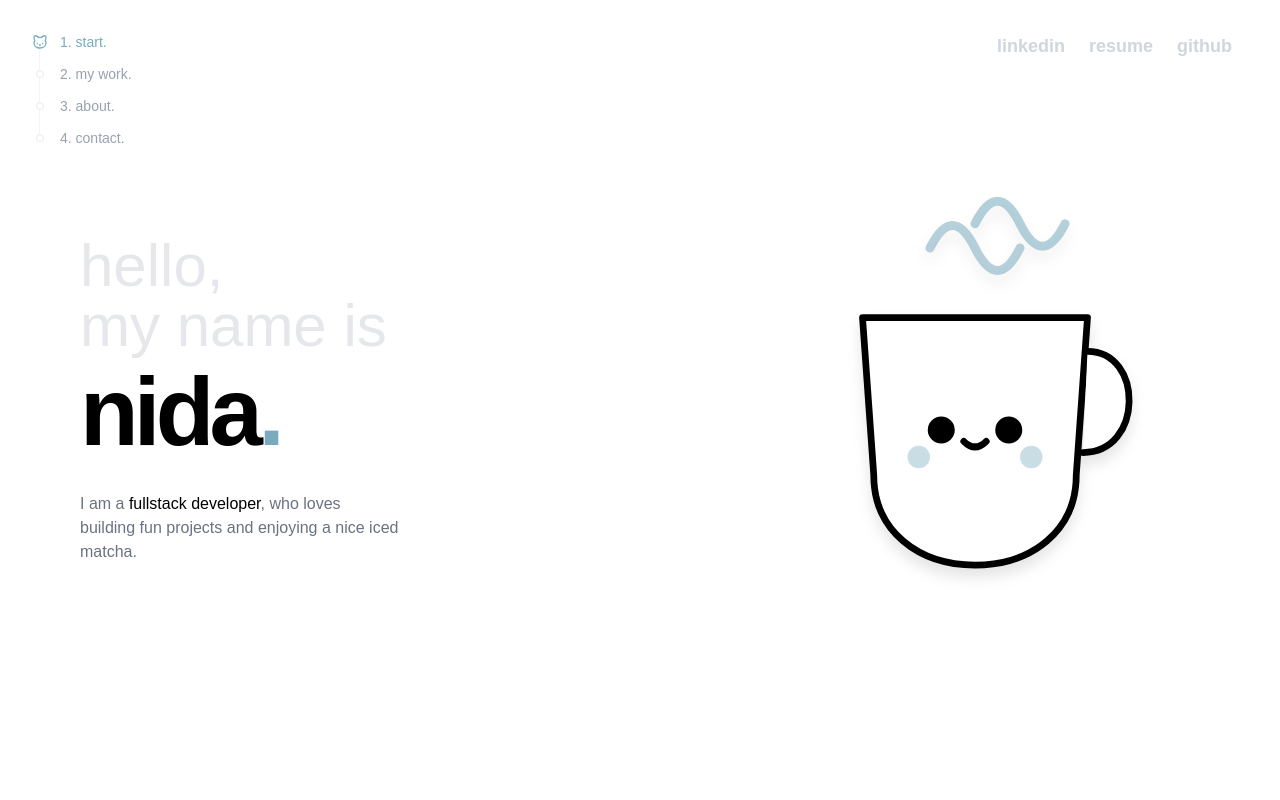
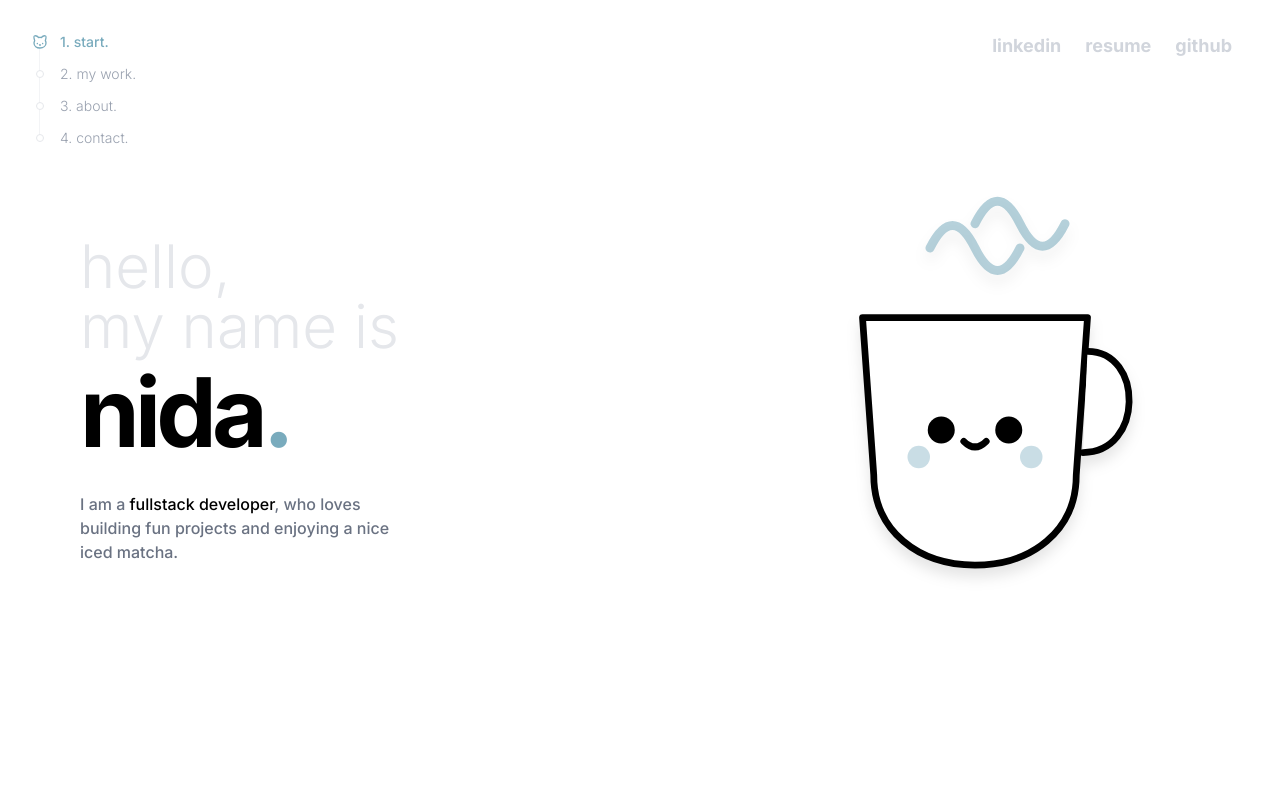
Before and after one commit to nidarath/porfolio, a Next.js app: page / in a window 1280 px wide. Shown: the top 800 px of the page. Built offline with nearby package versions, Linux system fonts and the light colour scheme.

Commit message:
changed font to inter

```diff
--- a/app/globals.css
+++ b/app/globals.css
@@ -25,8 +25,11 @@ html {
 body {
   background: var(--background);
   color: var(--foreground);
-  font-family: Arial, Helvetica, sans-serif;
+  font-weight: 200;
   cursor: none !important;
   -webkit-font-smoothing: antialiased;
   -moz-osx-font-smoothing: grayscale;
 }
+
+.font-black { font-weight: 700 !important; }
+.font-bold  { font-weight: 600 !important; }
--- a/app/layout.tsx
+++ b/app/layout.tsx
@@ -1,15 +1,11 @@
-import { Geist, Geist_Mono } from "next/font/google";
+import { Inter } from "next/font/google";
 import "./globals.css";
 import CustomCursor from "@/components/cursor";
 
-const geistSans = Geist({
-  variable: "--font-geist-sans",
+const inter = Inter({
   subsets: ["latin"],
-});
-
-const geistMono = Geist_Mono({
-  variable: "--font-geist-mono",
-  subsets: ["latin"],
+  weight: ["100", "200", "300", "400", "500", "700", "900"],
+  display: "swap",
 });
 
 export const metadata = {
@@ -27,7 +23,7 @@ export default function RootLayout({
 }) {
   return (
     <html lang="en">
-      <body className={`${geistSans.variable} ${geistMono.variable}`}>
+      <body className={inter.className}>
         <CustomCursor />
         {children}
       </body>
--- a/components/navbar.tsx
+++ b/components/navbar.tsx
@@ -79,8 +79,8 @@ export default function Navbar() {
               </div>
 
               <span
-                className={`text-sm font-medium transition-colors duration-300 ${
-                  isActive ? "text-[#79ABBD] font-bold" : "text-gray-400 group-hover:text-[#79ABBD]"
+                className={`text-sm font-light transition-colors duration-300 ${
+                  isActive ? "text-[#79ABBD] font-medium" : "text-gray-400 group-hover:text-[#79ABBD]"
                 }`}
               >
                 {index + 1}. {item.label}.
```
